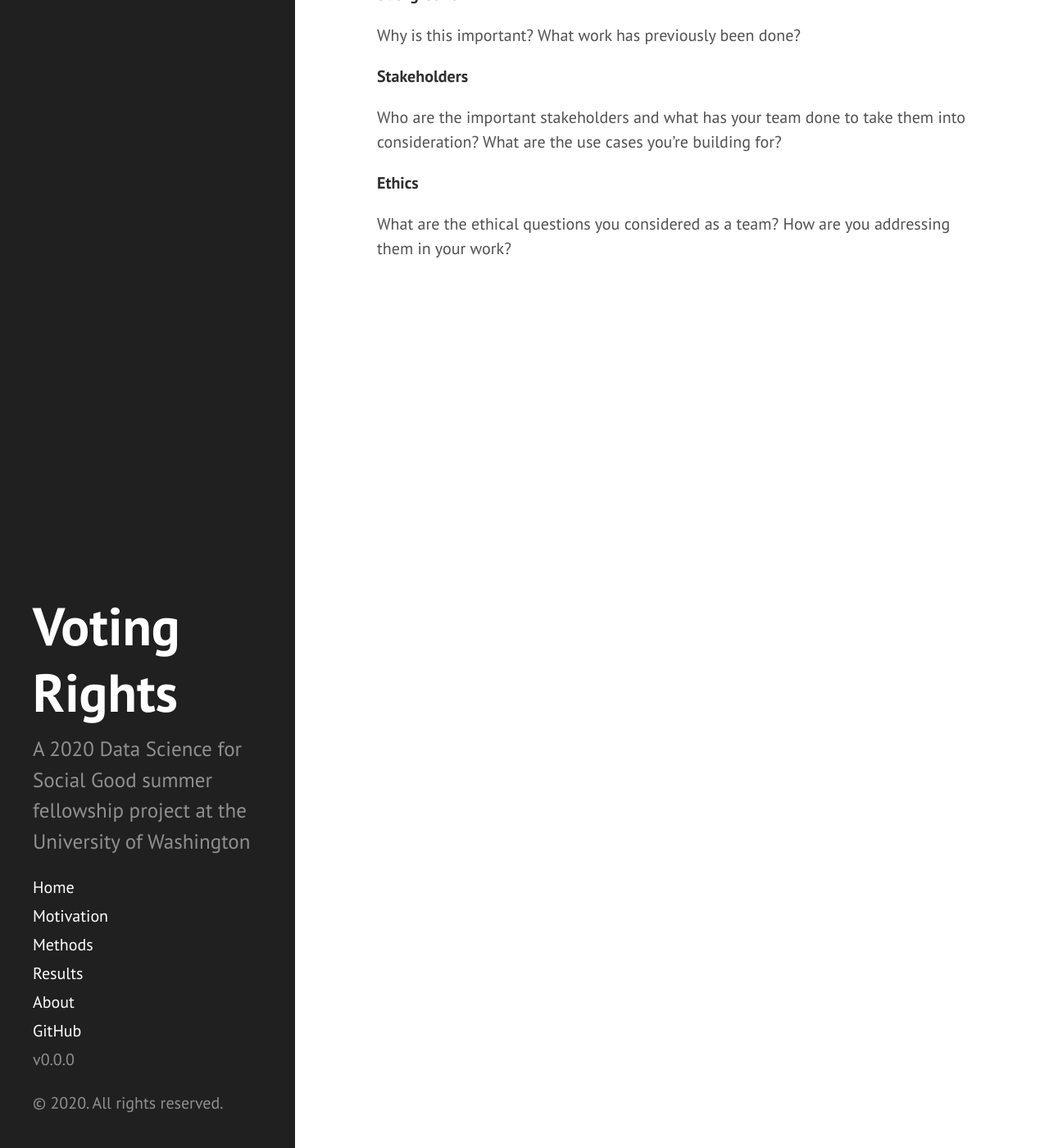
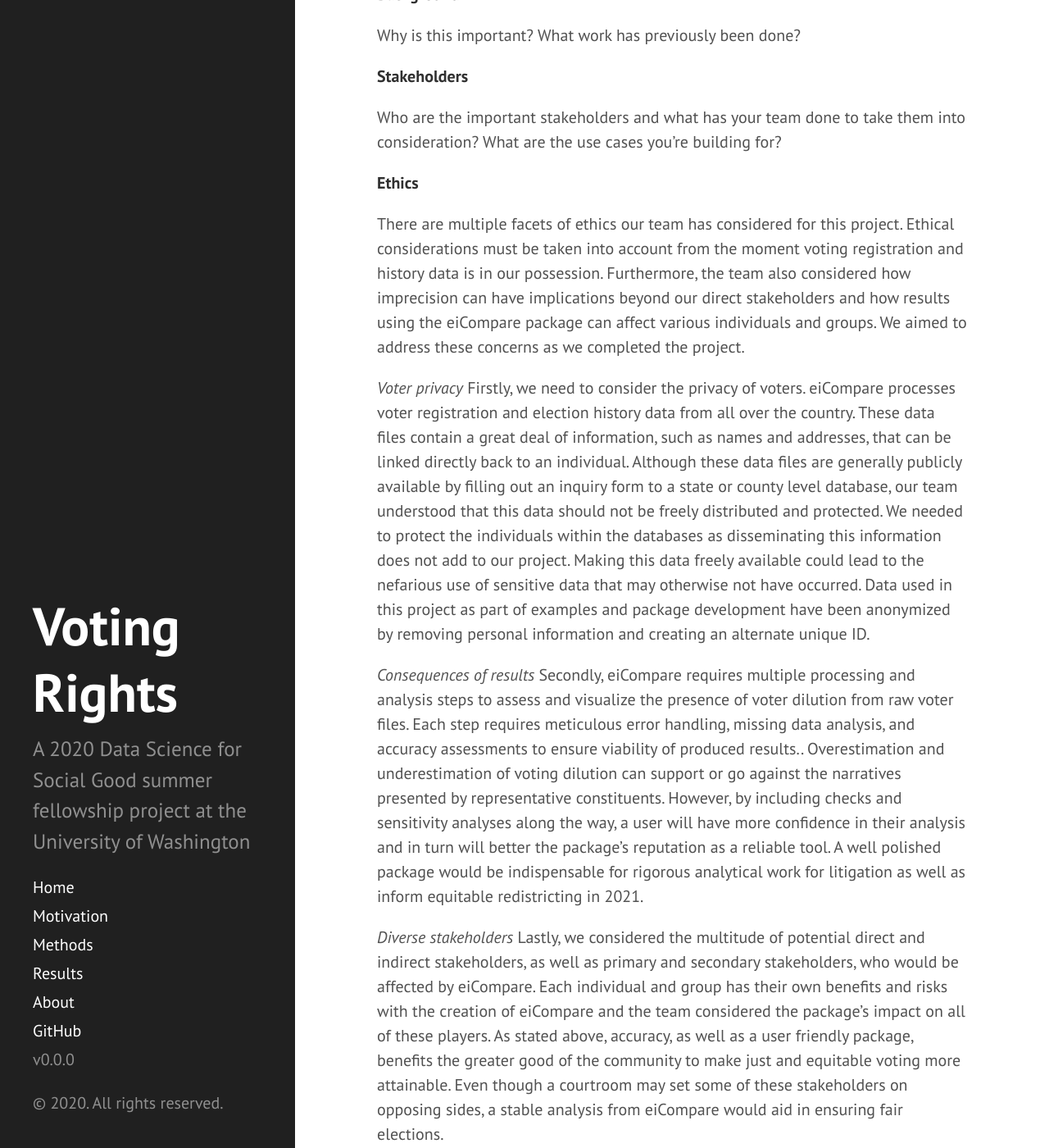
Before and after one commit to jcburke/voting-rights, a Jekyll site: the page built from motivation.md, in a window 1280 px wide and 1400 px high, scrolled down 262 px. Shown: the whole window at 82% size. Built offline with Jekyll 4.4.1, drawn with Linux system fonts in a browser that asks for light colours.

Commit message:
Add ethics to motivation page

```diff
--- a/motivation.md
+++ b/motivation.md
@@ -20,5 +20,13 @@ What are the use cases you’re building for?
 
 **Ethics**
 
-What are the ethical questions you considered as a team?
-How are you addressing them in your work?
+There are multiple facets of ethics our team has considered for this project. Ethical considerations must be taken into account from the moment voting registration and history data is in our possession. Furthermore, the team also considered how imprecision can have implications beyond our direct stakeholders and how results using the eiCompare package can affect various individuals and groups. We aimed to address these concerns as we completed the project.
+
+*Voter privacy*
+Firstly, we need to consider the privacy of voters. eiCompare processes voter registration and election history data from all over the country. These data files contain a great deal of information, such as names and addresses, that can be linked directly back to an individual. Although these data files are generally publicly available by filling out an inquiry form to a state or county level database, our team understood that this data should not be freely distributed and protected. We needed to protect the individuals within the databases as disseminating this information does not add to our project. Making this data freely available could lead to the nefarious use of sensitive data that may otherwise not have occurred. Data used in this project as part of examples and package development have been anonymized by removing personal information and creating an alternate unique ID.
+
+*Consequences of results*
+Secondly, eiCompare requires multiple processing and analysis steps to assess and visualize the presence of voter dilution from raw voter files. Each step requires meticulous error handling, missing data analysis, and accuracy assessments to ensure viability of produced results.. Overestimation and underestimation of voting dilution can support or go against the narratives presented by representative constituents. However, by including checks and sensitivity analyses along the way, a user will have more confidence in their analysis and in turn will better the package’s reputation as a reliable tool. A well polished package would be indispensable for rigorous analytical work for litigation as well as inform equitable redistricting in 2021.
+
+*Diverse stakeholders*
+Lastly, we considered the multitude of potential direct and indirect stakeholders, as well as primary and secondary stakeholders, who would be affected by eiCompare. Each individual and group has their own benefits and risks with the creation of eiCompare and the team considered the package’s impact on all of these players. As stated above, accuracy, as well as a user friendly package, benefits the greater good of the community to make just and equitable voting more attainable. Even though a courtroom may set some of these stakeholders on opposing sides, a stable analysis from eiCompare would aid in ensuring fair elections.
```
